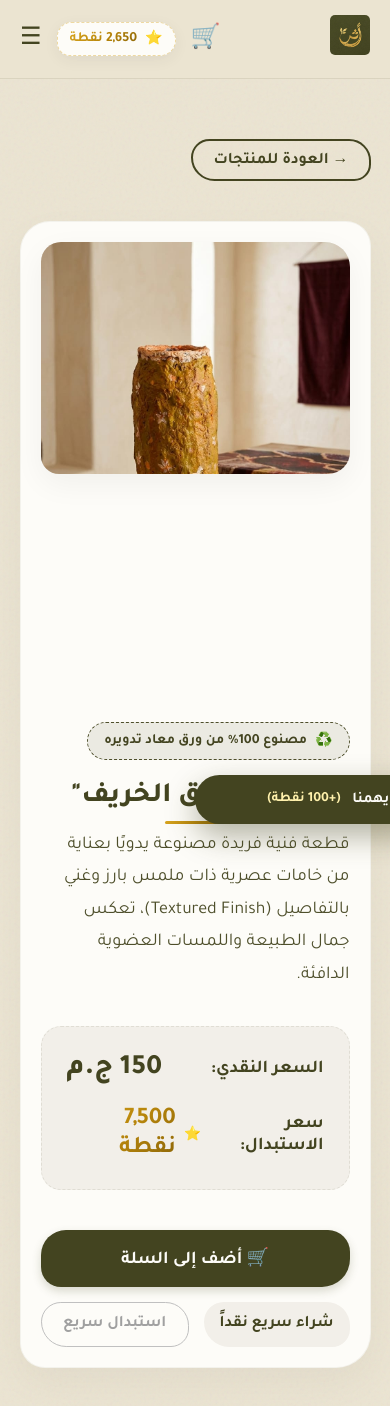
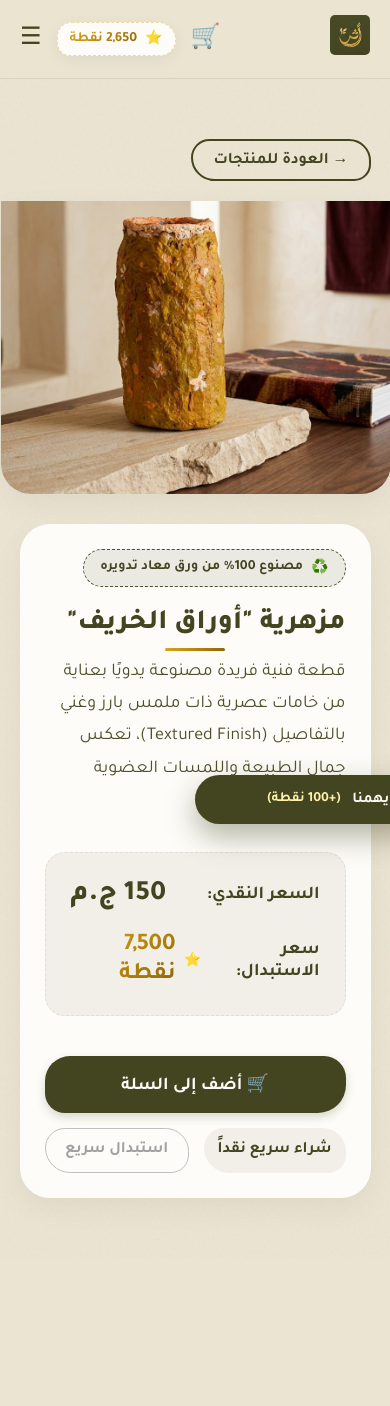
Before and after one commit to moatazmohamedcr852-png/athar, a React (Vite) app: page /product/1 in a window 390 px wide. Shown: the top 1406 px of the page. After the commit the page ends 1258 px from the top, so only its background shows below. Built offline with nearby package versions, Linux system fonts and the light colour scheme.

Commit message:
Enlarge product image on mobile view

```diff
--- a/src/App.css
+++ b/src/App.css
@@ -568,11 +568,38 @@
   .product-details-container {
     flex-direction: column;
     gap: 30px;
-    padding: 20px !important;
+    padding: 0 !important; /* Remove padding to let image stretch */
+    background: transparent !important; /* Make background blend */
+    box-shadow: none !important;
+    border: none !important;
   }
-  .product-details-image {
+
+  .product-details-image-container {
     width: 100% !important;
-    max-width: none !important;
+    flex-basis: auto !important;
+    margin: 0 !important;
+  }
+
+  .product-image-wrapper {
+    border-radius: 0 0 30px 30px !important; /* Organic curve at bottom only */
+    width: 100vw !important;
+    margin-left: -20px !important; /* Negative margin to break out of page padding */
+    margin-right: -20px !important;
+    margin-top: -20px !important;
+    max-height: 50vh;
+  }
+
+  .product-image-wrapper img {
+    height: 100% !important;
+    object-fit: cover !important;
+  }
+
+  /* We need to re-add background/padding to the text part below the image */
+  .product-details-container > div:nth-child(2) {
+    background: var(--white);
+    padding: 25px;
+    border-radius: 30px;
+    box-shadow: 0 10px 30px rgba(0,0,0,0.05);
   }
 
   /* Floating Button */
```
